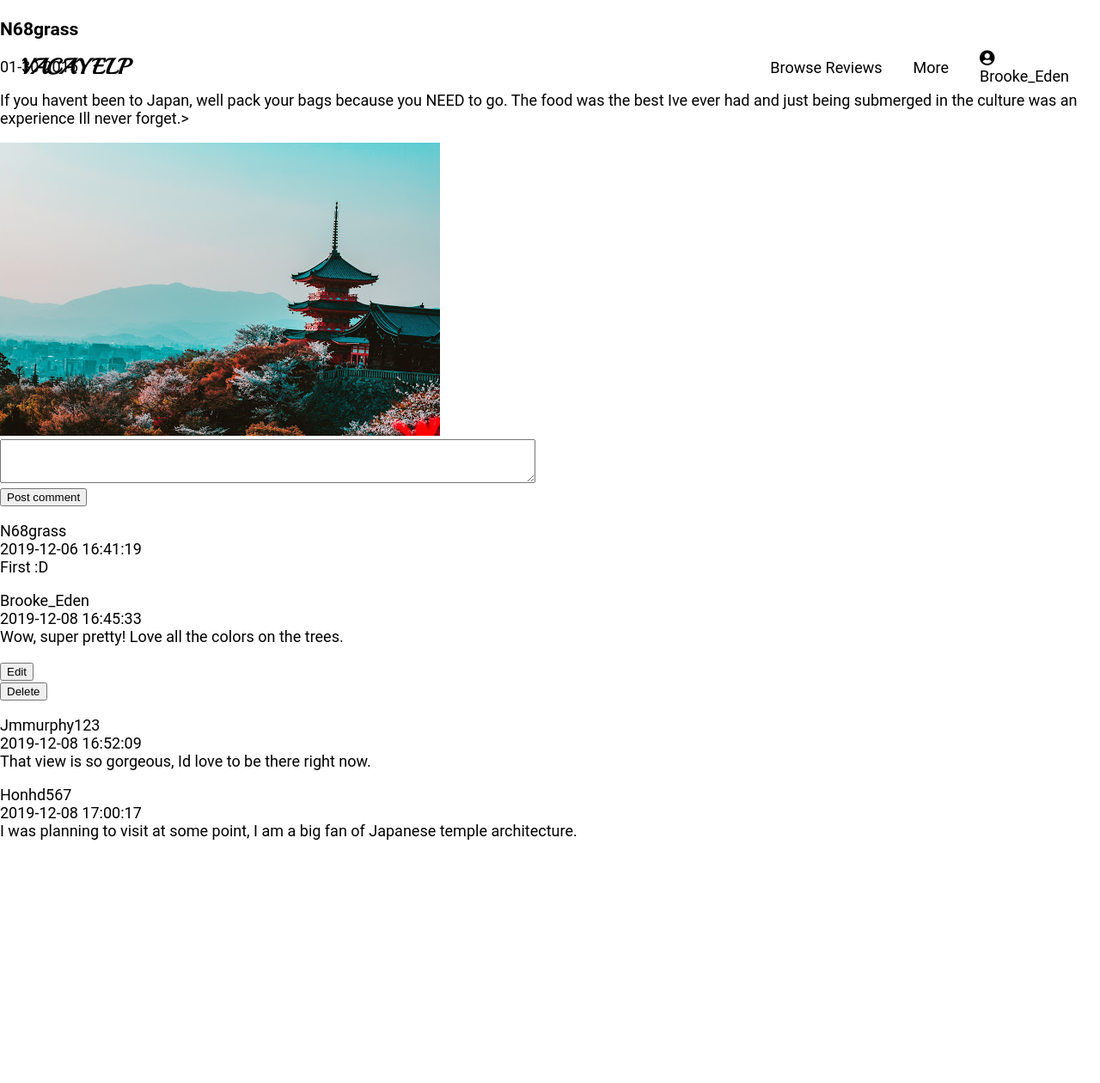
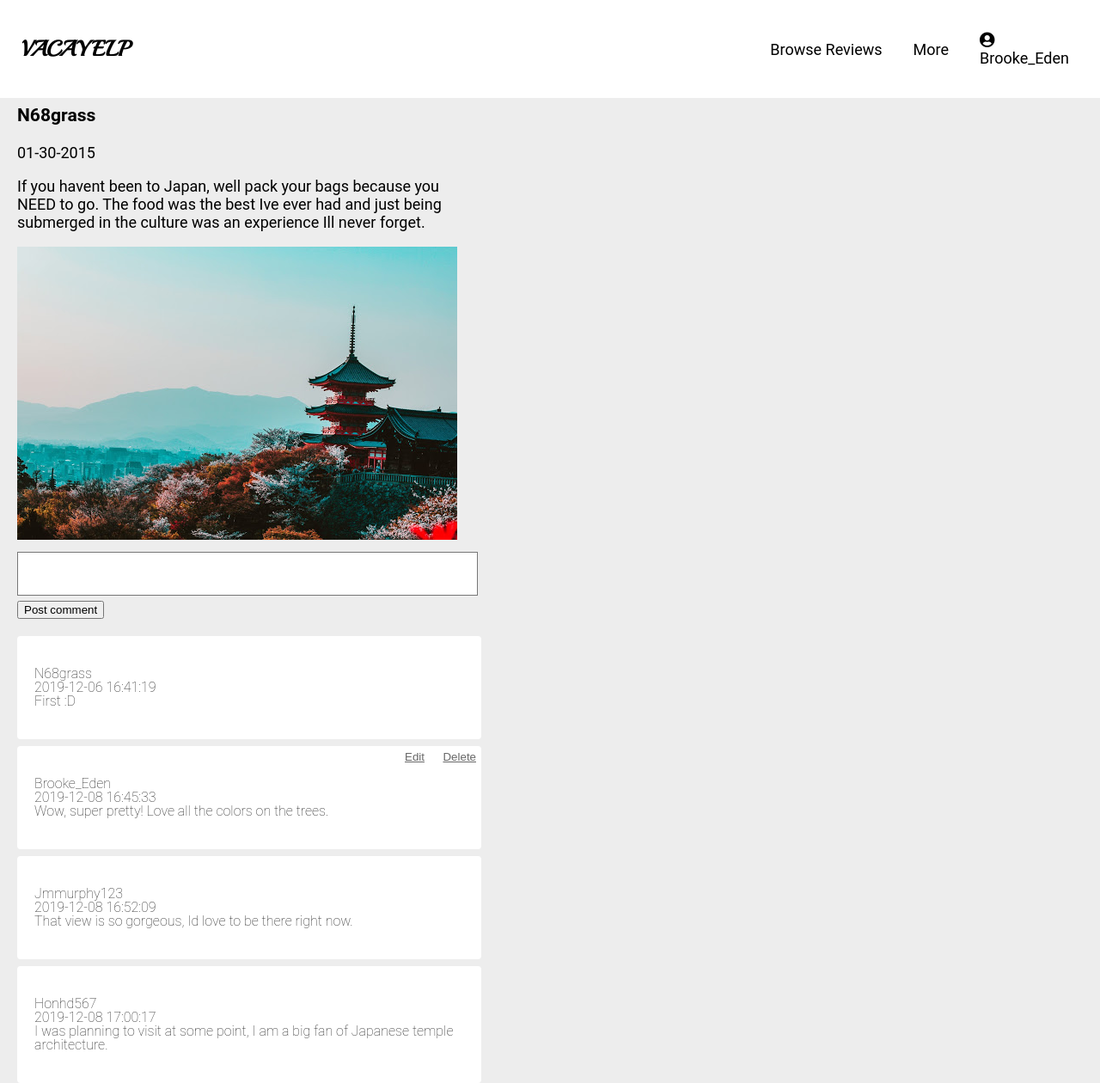
Before and after one commit to NathanS97/DIG3134Project4, a PHP site: page /reviews.php in a window 1280 px wide. Shown: the whole page at 86% size. Before the commit the page ends 977 px from the top, so only its background shows below. Run offline with PHP 8.4, Linux system fonts and the light colour scheme; a user stored in the database is signed in; data comes from the database, SQL or seed files in the repository; both versions use the stored data as it was after the commit; some libraries are stand-ins or nearby versions.

Commit message:
review/comment styling + new db

```diff
--- a/common/start.php
+++ b/common/start.php
@@ -32,8 +32,6 @@
       $conn = connectDB();
       $sql = "INSERT INTO comments (username, dates, comment) VALUES ('$username','$date','$comment')";
       $result = $conn->query($sql);
-      exit();
-
     }
   }
 
@@ -49,10 +47,10 @@
       echo $row['username']."<br>";
       echo $row['dates']."<br>";
       echo nl2br($row['comment']);
+      echo "</p>";
       //end of comment, with edit and delelte buttons - NS
       if ($row['username'] == $_SESSION['userName']) {
-        echo "</p>
-        <form class='edit-form' action='editComment.php' method='POST'>
+        echo "<form class='edit-form' action='editComment.php' method='POST'>
           <input type='hidden' name='cid' value='".$row['cid']."'>
           <input type='hidden' name='username' value='".$row['username']."'>
           <input type='hidden' name='date' value='".$row['dates']."'>
@@ -62,11 +60,11 @@
         <form class='delete-form' action='".deleteCom()."' method='POST'>
           <input type='hidden' name='cid' value='".$row['cid']."'>
           <button name='comDelete'>Delete</button>
-        </form>
-      </div>";
+        </form>";
       } else {
         echo "";
       }
+      echo "</div>";
       /*echo "</p>
         <form class='edit-form' action='editComment.php' method='POST'>
           <input type='hidden' name='cid' value='".$row['cid']."'>
--- /dev/null
+++ b/public/style/review.css
@@ -0,0 +1,106 @@
+body {
+  background-color: #ededed;
+}
+
+p {
+  max-width: 500px;
+}
+
+header a:hover {
+  text-decoration: none;
+  color: #000;
+}
+
+.review-box {
+  padding-top: 100px;
+  margin-left: 20px;
+  margin-bottom: 10px;
+  display: grid;
+  grid-auto-rows: auto 20vh;
+}
+
+/* Unused, caused issues
+.row {
+  display: flex;
+  flex-direction: column;
+  flex-wrap: wrap;
+}
+*/
+
+.comment-section {
+  padding: 10px;
+}
+
+form {
+  margin-left: 20px;
+  margin-bottom: 20px;
+}
+
+.edit-form {
+  position: absolute;
+  top: 0px;
+  right: 60px;
+}
+
+.edit-form button {
+  /*width: 40px;
+  height: 20px;*/
+  background: none;
+  border: none;
+  text-decoration: underline;
+  cursor: pointer;
+  color: #282828;
+  background-color: #fff;
+  opacity: 0.7;
+}
+
+.edit-form button:hover {
+  opacity: 1;
+}
+
+.delete-form {
+  position: absolute;
+  top: 0px;
+  right: 0px;
+}
+
+.delete-form button {
+  /*width: 40px;
+  height: 20px;*/
+  background: none;
+  border: none;
+  text-decoration: underline;
+  cursor: pointer;
+  color: #282828;
+  background-color: #fff;
+  opacity: 0.7;
+}
+
+.delete-form button:hover {
+  opacity: 1;
+}
+
+textarea {
+  width: auto;
+  max-width: 530px;
+  resize: none;
+  background-color: #fff;
+}
+
+.comment-box {
+  border-radius: 4px;
+  width: auto;
+  max-width: 500px;
+  padding: 20px;
+  margin: 8px;
+  margin-left: 20px;
+  background-color: #fff;
+  position: relative;
+}
+
+.comment-box p {
+  font-size: 16px;
+  line-height: 16px;
+  color: #282828;
+  font-weight: 100;
+}
--- a/reviews.php
+++ b/reviews.php
@@ -9,9 +9,10 @@
 <?php include './templates/header.php'; ?>
   <link rel="stylesheet" href="public/style/main.css">
   <link rel="stylesheet" href="public/style/mediaquery.css">
+  <link rel="stylesheet" href="public/style/review.css">
 <?php include './templates/nav.php'; ?>
   <!--Reviews page with comments, both from database, needs styling from Hongda - NS-->
-  <div class="">
+  <div class="container review-box">
     <!--Reviews from database-->
     <?php
       $conn = connectDB();
@@ -25,15 +26,15 @@
         <div class="">
           <h3 class=""><?php echo $row['username']?></h3>
           <p class=""><?php echo $row['dates']?></p>
-          <p class=""><?php echo $row['review']?>></p>
+          <p class=""><?php echo $row['review']?></p>
           <img src="<?php echo $row['img']?>" alt="database content">
         </div>
       <?php
       }
       ?>
+  </div>
 
   <!--Comment form, gets comments and inserts to database - NS-->
-    <div class="">
   <?php
   if (isset($_SESSION['loggedin'])) {
     echo "<form action='".setCom()."' method='post'>
@@ -55,6 +56,4 @@
   // displays comments from data table
   getCom();
   ?>
-    </div>
-  </div>
 <?php include './templates/footer.php' ?>
```
Also changed, not shown: project_four.sql (+7 -5 lines). Lines whose indentation alone changed are shown as unchanged.
